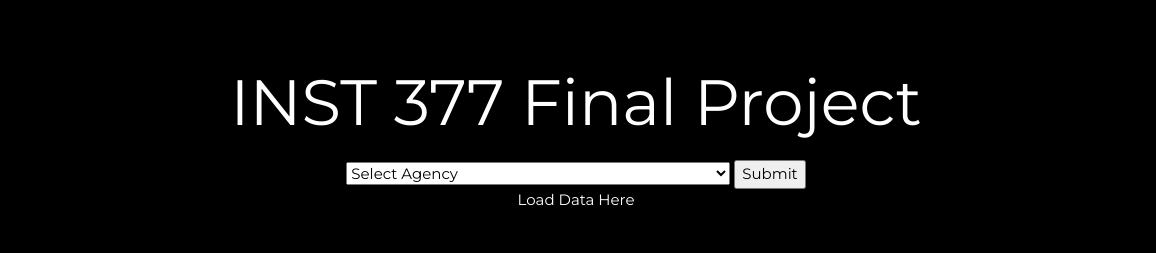
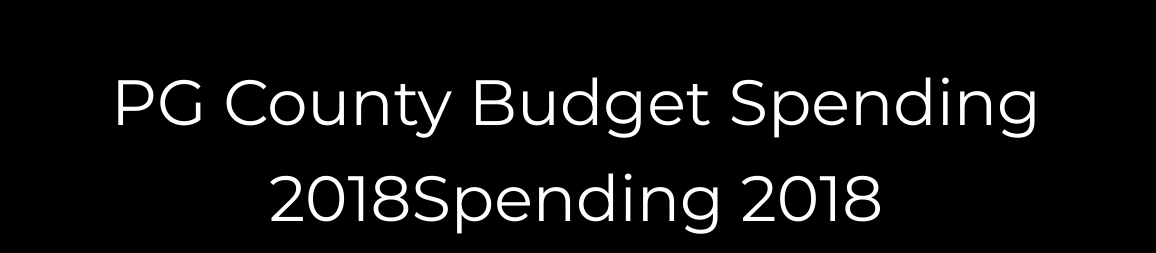
Before and after one commit to JmkGallier/377_Project, a website: page src/public/index.html in a window 1280 px wide. Shown: the top 253 px of the page, 124-1280 px from the left. Drawn offline with nearby package versions, Linux system fonts and the light colour scheme.

Commit message:
update title

```diff
--- a/src/public/index.html
+++ b/src/public/index.html
@@ -76,7 +76,7 @@
 <div class="w3-padding-large" id="main">
     <!-- Header/Home -->
     <header class="w3-container w3-padding-32 w3-center w3-black" id="home">
-        <h1 class="w3-jumbo"><span class="w3-hide-small">INST 377</span> Final Project</h1>
+        <h1 class="w3-jumbo"><span class="w3-hide-small">PG County Budget Spending 2018</span>Spending 2018</h1>
 
         <!-- The box to load data -->
 
```
